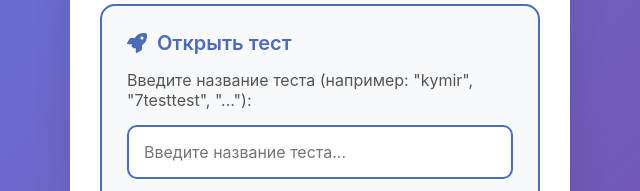
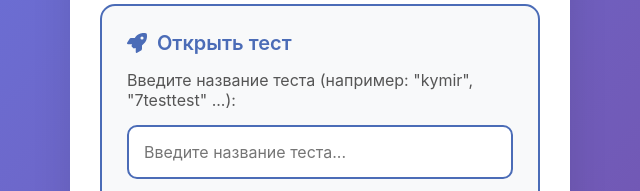
Before and after one commit to Garickbox/mrzo, a plain HTML site: page index.html in a window 1280 px wide. Shown: the part 373-564 px from the top of the page, 320-960 px from the left. Drawn offline with Linux system fonts and the light colour scheme.

Commit message:
Update index.html

```diff
--- a/index.html
+++ b/index.html
@@ -196,7 +196,7 @@
                 </div>
 
                 <p style="margin-bottom: 15px; color: #555;">
-                    Введите название теста (например: "kymir", "7testtest", "..."):
+                    Введите название теста (например: "kymir", "7testtest" ...):
                 </p>
 
                 <input type="text" class="test-input" id="testName"
```
